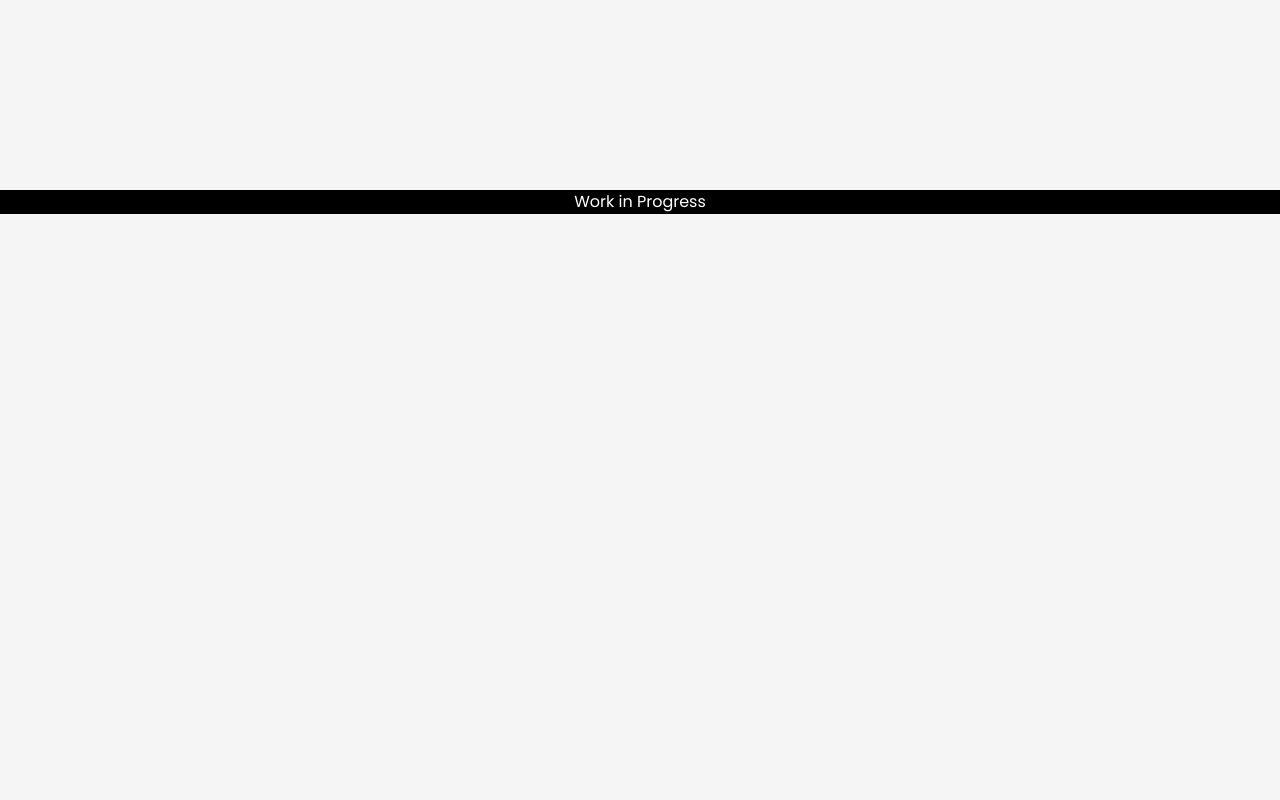
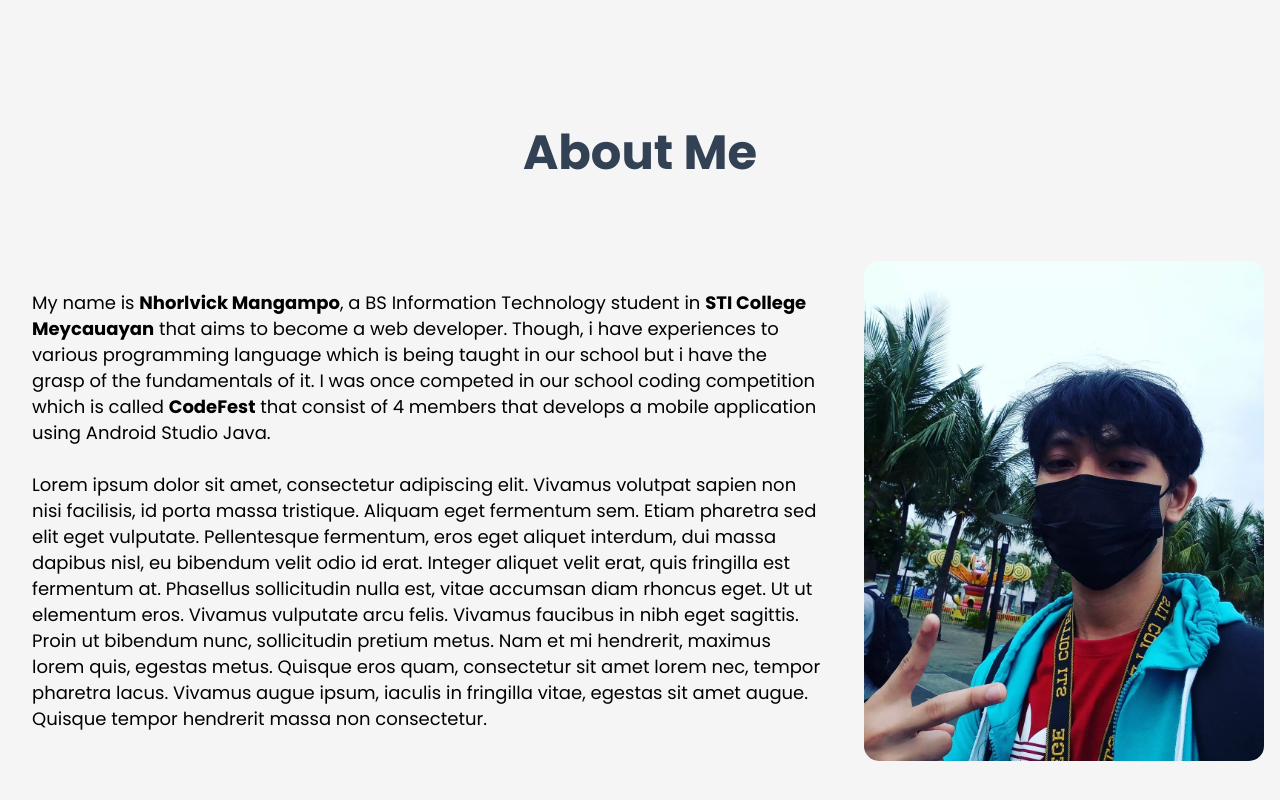
Before and after one commit to enachan1/project-portfolio, a website built with Vite: page index.html in a window 1280 px wide. Shown: the part 586-1386 px from the top of the page. Before the commit the page ends 800 px from the top, so only its background shows below. Built offline with nearby package versions, Linux system fonts and the light colour scheme.

Commit message:
added about

```diff
--- a/index.html
+++ b/index.html
@@ -1,7 +1,7 @@
 <!doctype html>
 <html lang="en">
   <head>
-    <meta charset="UTF-8" />
+    <meta charset="UTF-8"/>
     <link rel="icon" type="image/svg+xml" href="/vite.svg" />
     <meta name="viewport" content="width=device-width, initial-scale=1.0" />
     <link rel="preconnect" href="https://fonts.googleapis.com">
@@ -14,7 +14,7 @@
       <nav>
         <ul class="nav-hd__ul">
           <li><a href="#" class="nav-hd__link">Home</a></li>
-          <li><a href="#" class="nav-hd__link">About Me</a></li>
+          <li><a href="#about" class="nav-hd__link">About Me</a></li>
           <li><a href="#" class="nav-hd__link">Skills</a></li>
           <li><a href="#" class="nav-hd__link">Projects</a></li>
           <li><a href="#" class="nav-hd__link">Contact</a></li>
@@ -56,13 +56,29 @@
 
         </div>
       </section>
-      <section class="icons"></section>
+
+      <section class="container about" id="about">
+        <h1 class="about__h1">
+          <span id="is-anim">About Me</span>
+          <span class="about__mask"></span>
+        </h1>
+        <div class="about__content">
+          <img class="about__img" src="/nurbek.webp" alt="me">
+        <p class="about__text">
+          My name is <strong>Nhorlvick Mangampo</strong>, a BS Information Technology student in <strong>STI College Meycauayan</strong> that aims to become a web developer. Though, i have experiences to various programming language which is being taught in our school but i have the grasp of the fundamentals of it. I was once competed in our school coding competition which is called <strong>CodeFest</strong> that consist of 4 members that develops a mobile application using Android Studio Java.
+          <br>
+          <br>
+          Lorem ipsum dolor sit amet, consectetur adipiscing elit. Vivamus volutpat sapien non nisi facilisis, id porta massa tristique. Aliquam eget fermentum sem. Etiam pharetra sed elit eget vulputate. Pellentesque fermentum, eros eget aliquet interdum, dui massa dapibus nisl, eu bibendum velit odio id erat. Integer aliquet velit erat, quis fringilla est fermentum at. Phasellus sollicitudin nulla est, vitae accumsan diam rhoncus eget. Ut ut elementum eros. Vivamus vulputate arcu felis. Vivamus faucibus in nibh eget sagittis. Proin ut bibendum nunc, sollicitudin pretium metus. Nam et mi hendrerit, maximus lorem quis, egestas metus. Quisque eros quam, consectetur sit amet lorem nec, tempor pharetra lacus. Vivamus augue ipsum, iaculis in fringilla vitae, egestas sit amet augue. Quisque tempor hendrerit massa non consectetur.
+        </p>
+
+      </div>
+      </section>
       <section></section>
       <section></section>
     </main>
-    <footer class="footer">
+    <!-- <footer class="footer">
       <p>Work in Progress</p>
-    </footer>
+    </footer> -->
     <script type="module" src="./src/main.js"></script>
   </body>
 </html>
--- a/src/main.js
+++ b/src/main.js
@@ -3,3 +3,4 @@ import '../styles/modern-normalize.css'
 import '../styles/header.css'
 import '../styles/main-sect.css'
 import'../styles/footer.css'
+import'../styles/about.css'
--- /dev/null
+++ b/styles/about.css
@@ -0,0 +1,148 @@
+.about {
+    display: flex;
+    flex-direction: column;
+    gap: 5rem;
+    align-items: center;
+    justify-content: center;
+    padding-top: 2rem;
+    padding-bottom: 2rem;
+    margin-top: 1.5rem;
+    margin-bottom: 1.5rem;
+}
+
+.about__content {
+    display: flex;
+    flex-direction: column;
+    gap: 2em;
+    justify-content: center;
+    align-items: center;
+}
+
+.about__h1 {
+    position: relative;
+    color: var(--clr-slate700);
+}
+.about__in-text {
+    animation: fadeIn 1.5s ease-in forwards;
+}
+/* .about__mask {
+    position: absolute;
+    top: 0;
+    left: 0;
+    width: 0;
+    height: 100%;
+    background-color: var(--clr-sky300);
+    animation: slideIn 1s ease;
+} */
+
+.about__img {
+    border-radius: 15px;
+    width: 300px;
+    height: 300px;
+}
+
+.about__text {
+    font-size: var(--size-sm);
+}
+
+/*effect animation */
+@keyframes slideIn {
+    0% {
+        width: 0%;
+        left: 0%;
+    }
+    50% {
+        width: 100%;
+        left: 0%;
+    }
+    100% {
+        width: 0%;
+        left: 100%;
+    }
+}
+
+@keyframes fadeIn {
+    from {
+        opacity: 0;
+    }
+    to {
+        opacity: 1;
+    }
+
+}
+
+
+
+
+/* xs */
+@media (min-width: 475px) {
+    .about__img {
+        width: 300px;
+        height: 300px;
+    }
+
+    .about__text {
+        font-size: var(--size-sm);
+    }
+}
+
+/* sm */
+/* @media (min-width: 640px) {} */
+
+/* md */
+@media (min-width: 768px) {
+    .about__img {
+        width: 400px;
+        height: 400px;
+    }
+
+    .about__text {
+        padding-left: 3rem;
+        padding-right: 3rem;
+        font-size: var(--size-base);
+    }
+}
+
+/* lg */
+@media (min-width: 1024px) {
+    .about__img {
+        width: 450px;
+        height: 450px;
+    }
+    .about__text {
+        padding-left: 1rem;
+        padding-right: 1rem;
+        font-size: var(--size-base);
+    }
+    .about__content {
+        flex-direction: row-reverse;
+        gap: 1.5rem;
+    }
+    .about__h1 {
+        font-size: var(--size-3xl);
+    }
+}
+
+
+/* xl */
+@media (min-width: 1280px) {
+    .about__img {
+        width: 500px;
+        height: 500px;
+    }
+    .about__text {
+        font-size: var(--size-lg);
+        padding-left: 1rem;
+        padding-right: 1rem;
+    }
+    .about__content {
+        flex-direction: row-reverse;
+        gap: 1.5rem;
+    }
+    .about__h1 {
+        font-size: var(--size-5xl);
+    }
+}
+
+/* 2xl */
+/* @media (min-width: 1536px) {} */
--- a/styles/main-sect.css
+++ b/styles/main-sect.css
@@ -1,8 +1,8 @@
 .main {
     padding-top: 1rem;
     padding-bottom: 1rem;
-    margin-top: 3rem;
-    margin-bottom: 3rem;
+    margin-top: 4rem;
+    margin-bottom: 4rem;
 }
 .main__landing-page {
     display: flex;
@@ -72,6 +72,12 @@
 
 /* lg */
 @media (min-width: 1024px) {
+    .main {
+        padding-top: 1rem;
+        padding-bottom: 1rem;
+        margin-top: 5rem;
+        margin-bottom: 5rem;
+    }
     .main__landing-page {
         flex-direction: row;
         gap: 3rem;
```
Also changed, not shown: public/nurbek.webp (added).
